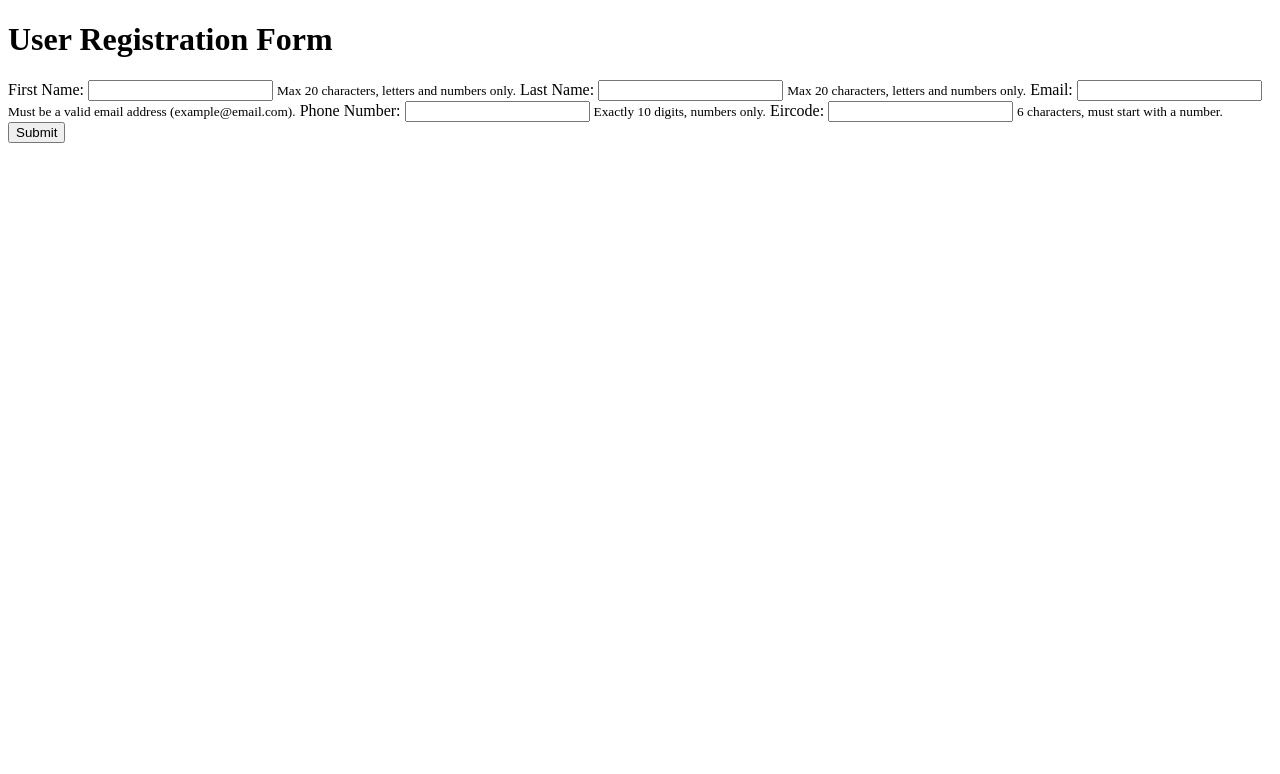
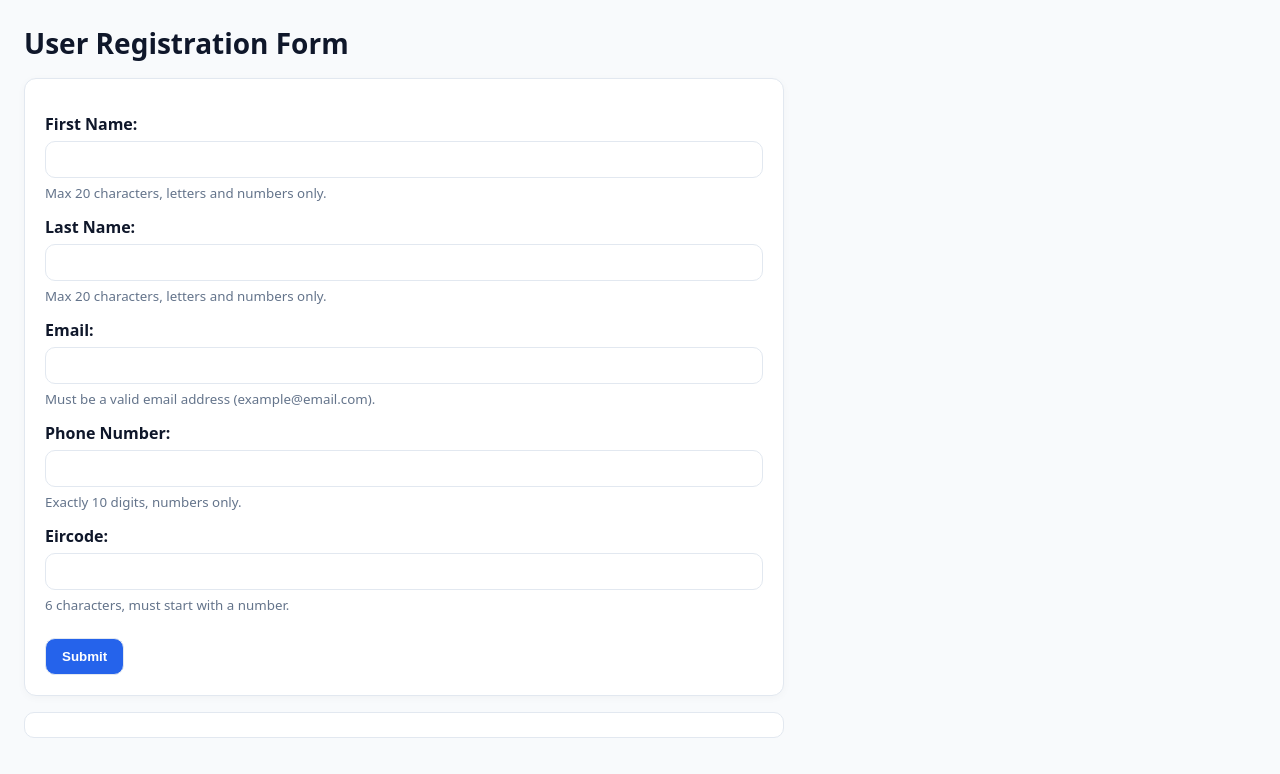
Before and after one commit to willzin9/CA1-serverSideProgramming, a website: page public/form.html in a window 1280 px wide. Drawn offline with Linux system fonts and the light colour scheme.

Commit message:
Update styles.css

```diff
--- a/public/styles.css
+++ b/public/styles.css
@@ -1,15 +1,107 @@
-.error-input {
-  border: 2px solid red;
-  background-color: #ffeaea;
+/* Base layout */
+:root {
+  --bg: #f8fafc;
+  --panel: #ffffff;
+  --text: #0f172a;
+  --muted: #64748b;
+  --ok: #0a7f2e;
+  --err: #b00020;
+  --border: #e2e8f0;
+  --focus: #2563eb;
 }
 
-.error-text {
-  color: red;
-  font-size: 0.9em;
+* { box-sizing: border-box; }
+html, body { height: 100%; }
+body {
+  margin: 0;
+  padding: 24px;
+  font-family: system-ui, -apple-system, Segoe UI, Roboto, Arial, sans-serif;
+  color: var(--text);
+  background: var(--bg);
 }
 
-.success-text {
-  color: green;
-  font-weight: bold;
-  margin-top: 10px;
+/* Container */
+h1 {
+  margin: 0 0 16px;
+  font-size: clamp(20px, 3vw, 28px);
 }
+
+form {
+  background: var(--panel);
+  border: 1px solid var(--border);
+  border-radius: 12px;
+  padding: 20px;
+  max-width: 760px;
+  box-shadow: 0 2px 8px rgba(15, 23, 42, 0.03);
+}
+
+/* Inputs */
+label {
+  display: block;
+  margin-top: 14px;
+  font-weight: 600;
+}
+input[type="text"],
+input[type="email"] {
+  width: 100%;
+  margin-top: 6px;
+  padding: 10px 12px;
+  border: 1px solid var(--border);
+  border-radius: 10px;
+  background: #fff;
+  color: var(--text);
+  outline: none;
+}
+input:focus {
+  border-color: var(--focus);
+  box-shadow: 0 0 0 3px rgba(37, 99, 235, 0.15);
+}
+
+/* Hints and errors by field */
+small {
+  display: block;
+  color: var(--muted);
+  margin-top: 6px;
+}
+.error-input {
+  border-color: var(--err) !important;
+  box-shadow: 0 0 0 3px rgba(176, 0, 32, 0.12) !important;
+}
+.error {
+  display: block;
+  color: var(--err);
+  margin-top: 6px;
+  font-size: 0.95rem;
+}
+
+/* Submit button */
+button[type="submit"] {
+  margin-top: 18px;
+  padding: 10px 16px;
+  border-radius: 10px;
+  border: 1px solid var(--border);
+  background: var(--focus);
+  color: #fff;
+  font-weight: 600;
+  cursor: pointer;
+}
+button[type="submit"]:hover { filter: brightness(0.96); }
+button[type="submit"]:active { filter: brightness(0.93); }
+
+/* Global message area */
+#messages {
+  max-width: 760px;
+  margin-top: 16px;
+  padding: 12px 14px;
+  border-radius: 10px;
+  border: 1px solid var(--border);
+  background: var(--panel);
+}
+.success-text { color: var(--ok); font-weight: 700; }
+.error-text   { color: var(--err); font-weight: 700; }
+
+/* Mobile tweaks */
+@media (max-width: 640px) {
+  body { padding: 16px; }
+  form, #messages { padding: 16px; }
+}
```
